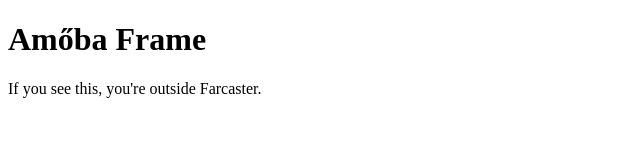
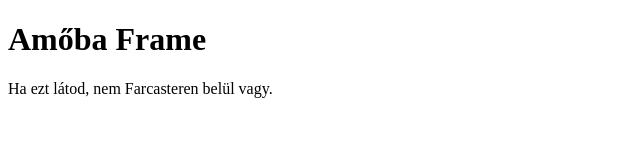
Before and after one commit to Mukedlii/Amoba-Farcaster-, a website: page index.html in a window 1280 px wide. Shown: the full height of the page, 0-640 px from the left. Drawn offline with Linux system fonts and the light colour scheme.

Commit message:
Update index.html

```diff
--- a/index.html
+++ b/index.html
@@ -3,13 +3,13 @@
 <head>
   <meta charset="UTF-8" />
 
-  <!-- Farcaster Frame -->
+  <!-- Farcaster Frame aktiválása -->
   <meta name="fc:frame" content="vNext" />
 
-  <!-- Alap amőba tábla kép -->
-  <meta name="fc:frame:image" content="https://raw.githubusercontent.com/Mukedlii/Amoba-Farcaster-/main/board0.png" />
+  <!-- Az amőba tábla képe -->
+  <meta name="fc:frame:image" content="YOUR_RAW_IMAGE_URL" />
 
-  <!-- 9 gomb: 3x3 mező -->
+  <!-- 9 mező (egyelőre csak demo gombok) -->
   <meta name="fc:frame:button:1" content="1" />
   <meta name="fc:frame:button:2" content="2" />
   <meta name="fc:frame:button:3" content="3" />
@@ -20,7 +20,7 @@
   <meta name="fc:frame:button:8" content="8" />
   <meta name="fc:frame:button:9" content="9" />
 
-  <!-- Minden gomb backendre mutat → majd megcsináljuk -->
+  <!-- Gombok működni fognak, ha készen van a backend -->
   <meta name="fc:frame:button:1:action" content="post" />
   <meta name="fc:frame:button:2:action" content="post" />
   <meta name="fc:frame:button:3:action" content="post" />
@@ -35,6 +35,6 @@
 </head>
 <body>
   <h1>Amőba Frame</h1>
-  <p>If you see this, you're outside Farcaster.</p>
+  <p>Ha ezt látod, nem Farcasteren belül vagy.</p>
 </body>
 </html>
```
